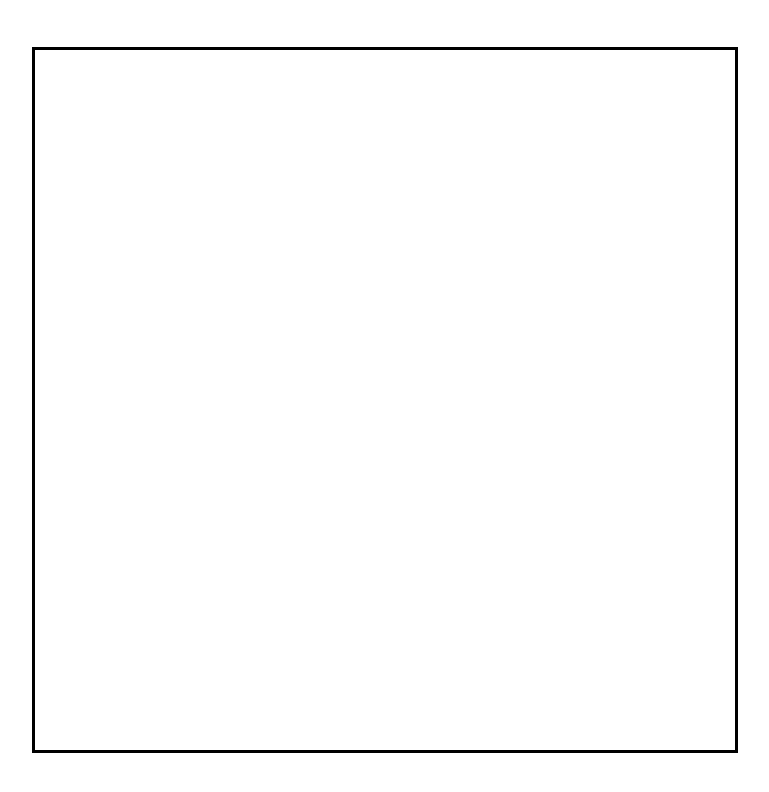
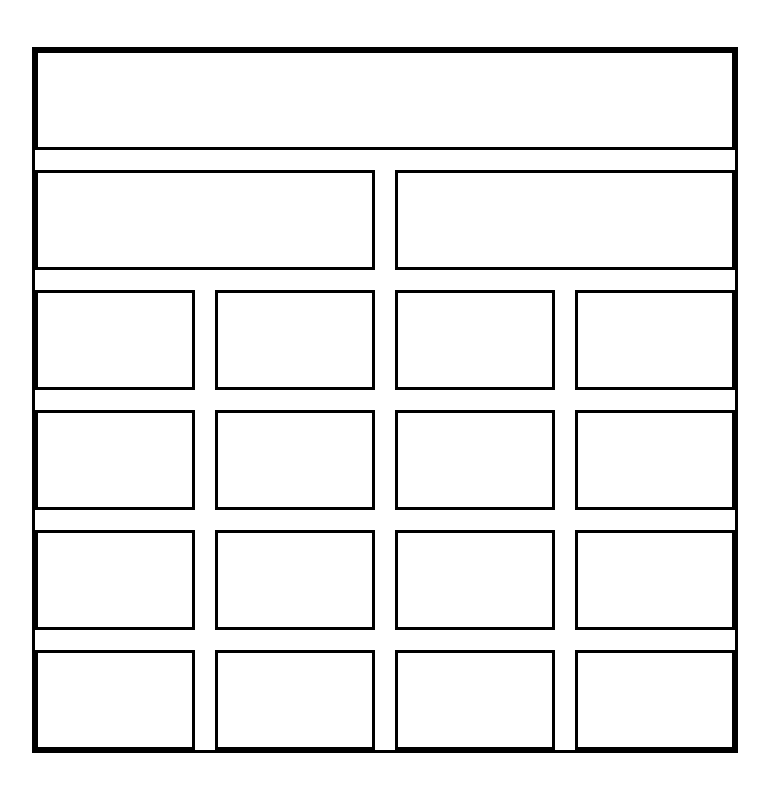
Before and after one commit to juiceman1014/odin-calculator, a plain HTML site: page index.html in a window 1280 px wide. Shown: the whole page, without its empty margins (255-1024 px from the left). Drawn offline with Linux system fonts and the light colour scheme.

Commit message:
instead of having multiply containers, there is only one container with multiple items inside of it now for the calculator. I've also laid out a basic outline of the calculator

```diff
--- a/index.html
+++ b/index.html
@@ -10,7 +10,31 @@
 <body>
 
     <div class = "calc-container">
-        <div class = "display-container">
+        <div class = "grid-item display"></div>
+        <div class = "grid-item clear"></div>
+        <div class = "grid-item delete"></div>
+        <div class = "grid-item seven"></div>
+        <div class = "grid-item eight"></div>
+        <div class = "grid-item nine"></div>
+        <div class = "grid-item divide"></div>
+        <div class = "grid-item four"></div>
+        <div class = "grid-item five"></div>
+        <div class = "grid-item six"></div>
+        <div class = "grid-item multiply"></div>
+        <div class = "grid-item one"></div>
+        <div class = "grid-item two"></div>
+        <div class = "grid-item three"></div>
+        <div class = "grid-item minus"></div>
+        <div class = "grid-item decimal"></div>
+        <div class = "grid-item zero"></div>
+        <div class = "grid-item equal"></div>
+        <div class = "grid-item plus"></div>
+    </div>
+</body>
+</html>
+
+
+<!-- <div class = "display-container">
     <div class = "display-item"></div>
 </div>
 <div class = "clear-delete-container">
@@ -34,7 +58,4 @@
     <div class = "display-item"></div>
     <div class = "display-item"></div>
     <div class = "display-item"></div>
-        </div>
-    </div>
-</body>
-</html>
+</div> -->
--- a/styles.css
+++ b/styles.css
@@ -13,7 +13,99 @@ body{
 .calc-container{
     width: 700px;
     height: 700px;
+    grid-template-columns: auto auto auto auto;
+    grid-auto-rows: auto;
+    grid-gap: 20px;
     display: grid;
     border-style: solid;
     border-color: black;
+    grid-template-areas:
+        "display display display display"
+        "clear clear delete delete"
+        "seven eight nine divide"
+        "four five six multiply"
+        "one two three minus"
+        "decimal zero equal plus"
 }
+
+.grid-item{
+    border-style: solid;
+    border-color: black;
+
+}
+
+.display{
+    grid-area: display;
+}
+
+.clear{
+    grid-area: clear;
+}
+
+.delete{
+    grid-area: delete;
+}
+
+.seven{
+    grid-area: seven;
+}
+
+.eight{
+    grid-area: eight;
+}
+
+.nine{
+    grid-area: nine;
+}
+
+.divide{
+    grid-area: divide;
+}
+
+.four{
+    grid-area: four;
+}
+
+.five{
+    grid-area: five;
+}
+
+.six{
+    grid-area: six;
+}
+
+.multiply{
+    grid-area: multiply;
+}
+
+.one{
+    grid-area: one;
+}
+
+.two{
+    grid-area: two;
+}
+
+.three{
+    grid-area: three;
+}
+
+.minus{
+    grid-area: minus;
+}
+
+.decimal{
+    grid-area: decimal;
+}
+
+.zero{
+    grid-area: zero;
+}
+
+.equal{
+    grid-area: equal;
+}
+
+.plus{
+    grid-area: plus;
+}
```
Lines whose indentation alone changed are shown as unchanged.
